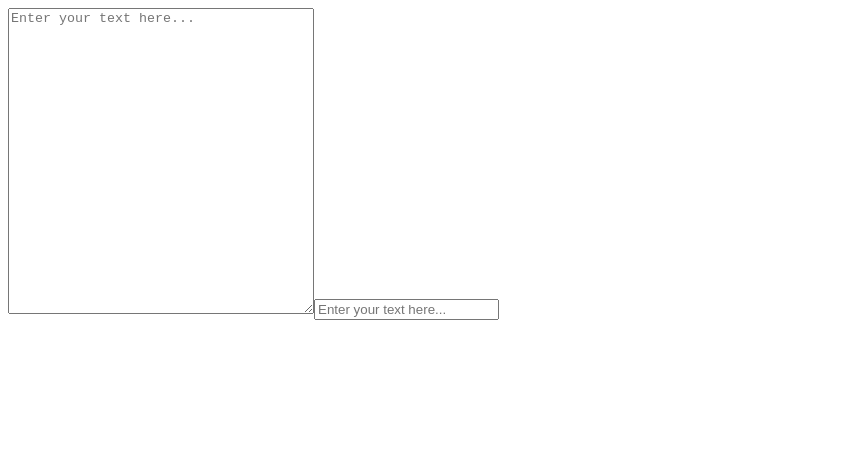
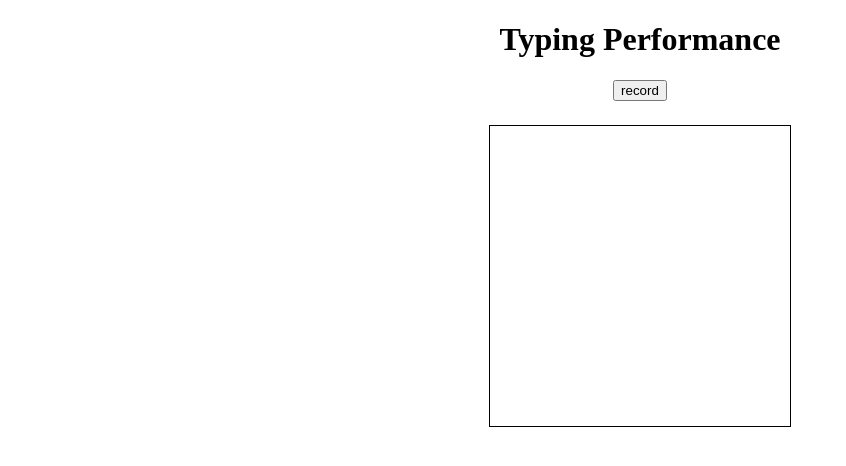
Before and after one commit to evanconway/wambamjam, a React (Vite) app in the folder client/: page / in a window 1280 px wide. Both pictures are taken after a click on the button "Click To Start!". Shown: the top 466 px of the page, without its empty margins (0-846 px from the left). Built offline with nearby package versions, Linux system fonts and the light colour scheme.

Commit message:
add recording playback

```diff
--- a/client/src/App.tsx
+++ b/client/src/App.tsx
@@ -3,10 +3,17 @@ import TextSynth from "./components/TextSynth";
 
 function App() {
   const [begun, setBegun] = useState(false);
-  return begun ? (
-    <TextSynth />
-  ) : (
-    <button onClick={() => setBegun(true)}>Click To Start!</button>
+  return (
+    <div>
+      <h1 style={{ textAlign: "center" }}>Typing Performance</h1>
+      {begun ? (
+        <TextSynth />
+      ) : (
+        <div style={{ display: "flex", justifyContent: "center" }}>
+          <button onClick={() => setBegun(true)}>Click To Start!</button>
+        </div>
+      )}
+    </div>
   );
 }
 
--- a/client/src/components/TextSynth.tsx
+++ b/client/src/components/TextSynth.tsx
@@ -1,25 +1,115 @@
-import { useState } from "react";
+import { useEffect, useMemo, useState } from "react";
 import { useSynthKeyDown } from "../hooks";
 
 const TextSynth = () => {
+  useSynthKeyDown();
+  const [recording, setRecording] = useState(false);
   const [text, setText] = useState("");
+  const [typedPerformance, setTypedPerformance] = useState<
+    { text: string; time: number }[]
+  >([]);
 
-  useSynthKeyDown();
+  const addTextChangeMoment = useMemo(() => {
+    const result = (newText: string) => {
+      setTypedPerformance([
+        ...typedPerformance,
+        { text: newText, time: Date.now() },
+      ]);
+    };
+    return result;
+  }, [typedPerformance, setTypedPerformance]);
+
+  // TODO: check this again to see if there's a way to be more efficient
+  useEffect(() => {
+    if (typedPerformance.length <= 0) return;
+    if (text === typedPerformance[typedPerformance.length - 1].text) return;
+    addTextChangeMoment(text);
+  }, [text, addTextChangeMoment, typedPerformance]);
+
+  useEffect(() => {
+    if (recording) {
+      setText("");
+      setTypedPerformance([{ text: "", time: Date.now() }]);
+      document.getElementsByTagName("textarea")[0].focus();
+    }
+  }, [recording, setTypedPerformance, setText]);
+
+  const [playbackText, setPlaybackText] = useState(""); // the text in the playback area
+  useEffect(() => {
+    if (!recording) setPlaybackText(text);
+  }, [text, recording, setPlaybackText]);
+
+  // we determine if the app is "playing back" with the size of this timeout id array
+  const [playbackTimeoutArr, setPlaybackTimeoutArr] = useState<number[]>([]);
+  const playRecording = () => {
+    if (typedPerformance.length <= 0) return;
+    const timeReduce = typedPerformance[0].time;
+    setPlaybackTimeoutArr(
+      typedPerformance.map((moment, i) => {
+        const result = setTimeout(() => {
+          setPlaybackText(moment.text);
+          if (i >= typedPerformance.length - 1) setPlaybackTimeoutArr([]);
+        }, moment.time - timeReduce);
+        return result;
+      }),
+    );
+  };
+  const stopRecording = () => {
+    for (const timeoutId of playbackTimeoutArr) {
+      clearTimeout(timeoutId);
+    }
+    setPlaybackTimeoutArr([]);
+    setPlaybackText(text);
+  };
+
+  const isPlayingBack = playbackTimeoutArr.length > 0;
+
+  const typingElement = (
+    <textarea
+      disabled={!recording}
+      style={{ width: "300px", height: "300px", resize: "none" }}
+      placeholder={recording ? "start typing..." : "Click record to begin."}
+      value={text}
+      onChange={(e) => setText(e.target.value)}
+    ></textarea>
+  );
+
+  const playbackElement = (
+    <p
+      style={{
+        width: "300px",
+        height: "300px",
+        resize: "none",
+        border: "1px solid black",
+      }}
+    >
+      {playbackText}
+    </p>
+  );
 
   return (
-    <div>
-      <textarea
-        style={{ width: "300px", height: "300px" }}
-        placeholder="Enter your text here..."
-        value={text}
-        onChange={(e) => setText(e.target.value)}
-      ></textarea>
-      <input
-        type="text"
-        placeholder="Enter your text here..."
-        value={text}
-        onChange={(e) => setText(e.target.value)}
-      ></input>
+    <div
+      style={{
+        display: "flex",
+        flexDirection: "column",
+        alignItems: "center",
+        gap: "0.5em",
+      }}
+    >
+      <button
+        disabled={isPlayingBack}
+        onClick={() => {
+          setRecording(!recording);
+        }}
+      >
+        {recording ? "stop" : "record"}
+      </button>
+      {recording ? typingElement : playbackElement}
+      {typedPerformance.length > 0 && !recording ? (
+        <button onClick={isPlayingBack ? stopRecording : playRecording}>
+          {isPlayingBack ? "Stop" : "Play"}
+        </button>
+      ) : null}
     </div>
   );
 };
```
